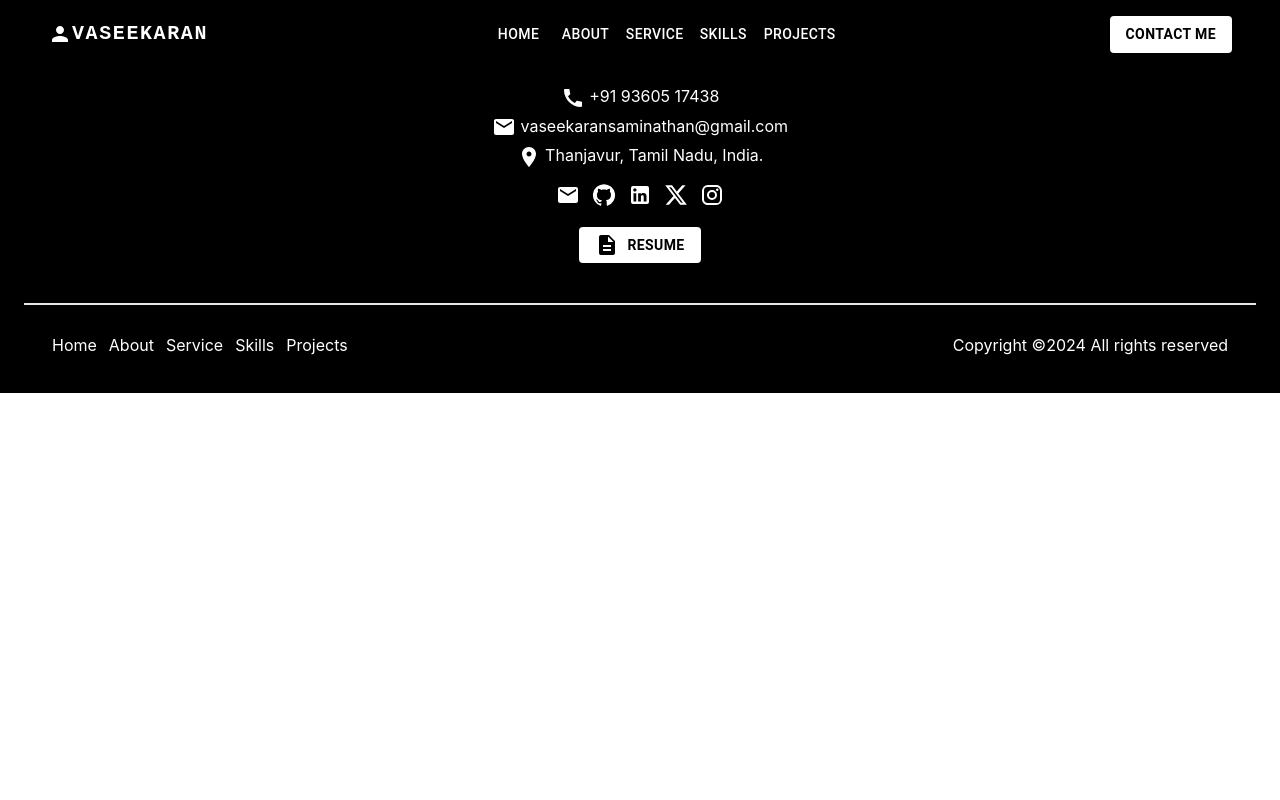
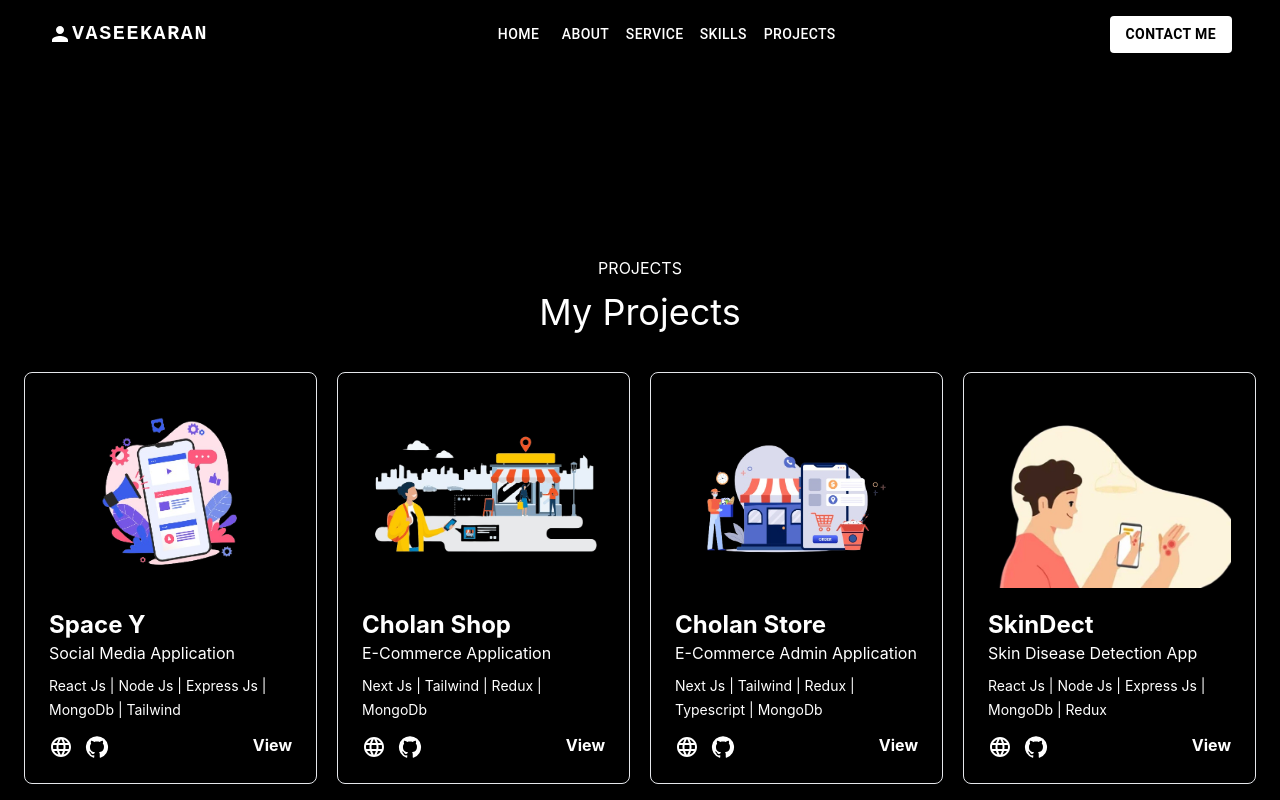
Before and after one commit to Vaseekaran-S/vaseekaran_portfolio, a React (Create React App) app: page /projects in a window 1280 px wide. Shown: the top 800 px of the page. Built offline with nearby package versions, Linux system fonts and the light colour scheme.

Commit message:
feat: projects page

```diff
--- a/src/data/pages.json
+++ b/src/data/pages.json
@@ -1,22 +1,22 @@
 [
     {
       "title": "Home",
-      "link": "#"
+      "link": "/#"
     },
     {
       "title": "About",
-      "link": "#about"
+      "link": "/#about"
     },
     {
       "title": "Service",
-      "link": "#services"
+      "link": "/#services"
     },
     {
       "title": "Skills",
-      "link": "#skills"
+      "link": "/#skills"
     },
     {
       "title": "Projects",
-      "link": "#projects"
+      "link": "/#projects"
     }
   ]
--- a/src/index.tsx
+++ b/src/index.tsx
@@ -1,9 +1,11 @@
 
 import ReactDOM from 'react-dom/client';
+import { BrowserRouter, Route, Routes } from 'react-router-dom';
 import './index.css';
+
 import { Home } from './pages';
 import { Layout } from './layout';
-import { BrowserRouter, Route, Routes } from 'react-router-dom';
+import Projects from './pages/projects';
 
 const root = ReactDOM.createRoot(
   document.getElementById('root') as HTMLElement
@@ -13,6 +15,7 @@ root.render(
     <Layout>
       <Routes>
         <Route path="/" element={<Home/>}/>
+        <Route path="/projects" element={<Projects/>}/>
       </Routes>
     </Layout>
   </BrowserRouter>
--- a/src/layout/index.tsx
+++ b/src/layout/index.tsx
@@ -8,7 +8,9 @@ export const Layout = ({ children }: { children: ReactElement }) => {
         <div className="bg-black">
             <Container maxWidth="xl">
                 <NavBar />
-                {children}
+                <div className="pt-20">
+                    {children}
+                </div>
                 <Footer />
             </Container>
         </div>
--- a/src/pages/index.tsx
+++ b/src/pages/index.tsx
@@ -15,11 +15,11 @@ import SecondaryBtn from '../components/buttons/Secondary';
 import ServiceCard from '../components/cards/ServiceCard';
 import SkillCard from '../components/cards/SkillCard';
 import ProjectCard from '../components/cards/ProjectsCard';
+import FadeEffects from '../components/animations/FadeEffects';
 
 import services from '../data/services.json'
 import skills from '../data/skills.json'
 import projects from '../data/projects.json'
-import FadeEffects from '../components/animations/FadeEffects';
 
 interface SocilaLinks {
     title: string,
--- /dev/null
+++ b/src/pages/projects/index.tsx
@@ -0,0 +1,21 @@
+import Section from "../../components/Section"
+import ProjectCard from "../../components/cards/ProjectsCard"
+import projects from '../../data/projects.json'
+
+function Projects() {
+  return (
+    <div className="text-white">
+      <Section id='projects' title='My Projects' subTitle='Projects'>
+        <div className="grid grid-cols-12 mt-10 gap-5 justify-center" >
+          {projects.map((project) => (
+            <div key={project.title} className="col-span-12 sm:col-span-6 md:col-span-6 lg:col-span-3">
+              <ProjectCard {...project} />
+            </div>
+          ))}
+        </div>
+      </Section>
+    </div>
+  )
+}
+
+export default Projects
--- /dev/null
+++ b/src/pages/projects/single.tsx
@@ -0,0 +1,11 @@
+import React from 'react'
+
+function ProjectSingle() {
+  return (
+    <div>
+      ProjectSingle
+    </div>
+  )
+}
+
+export default ProjectSingle
```
